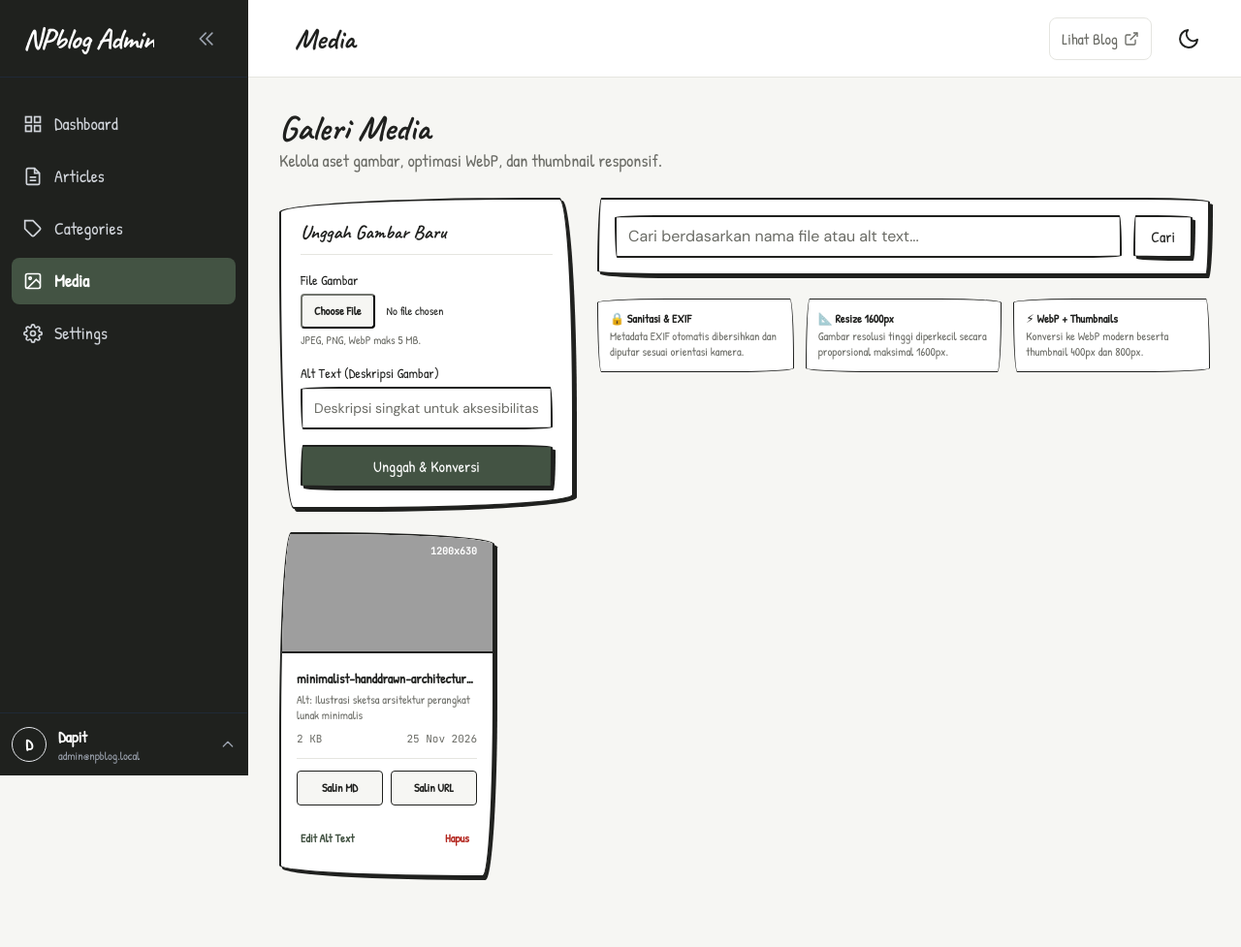
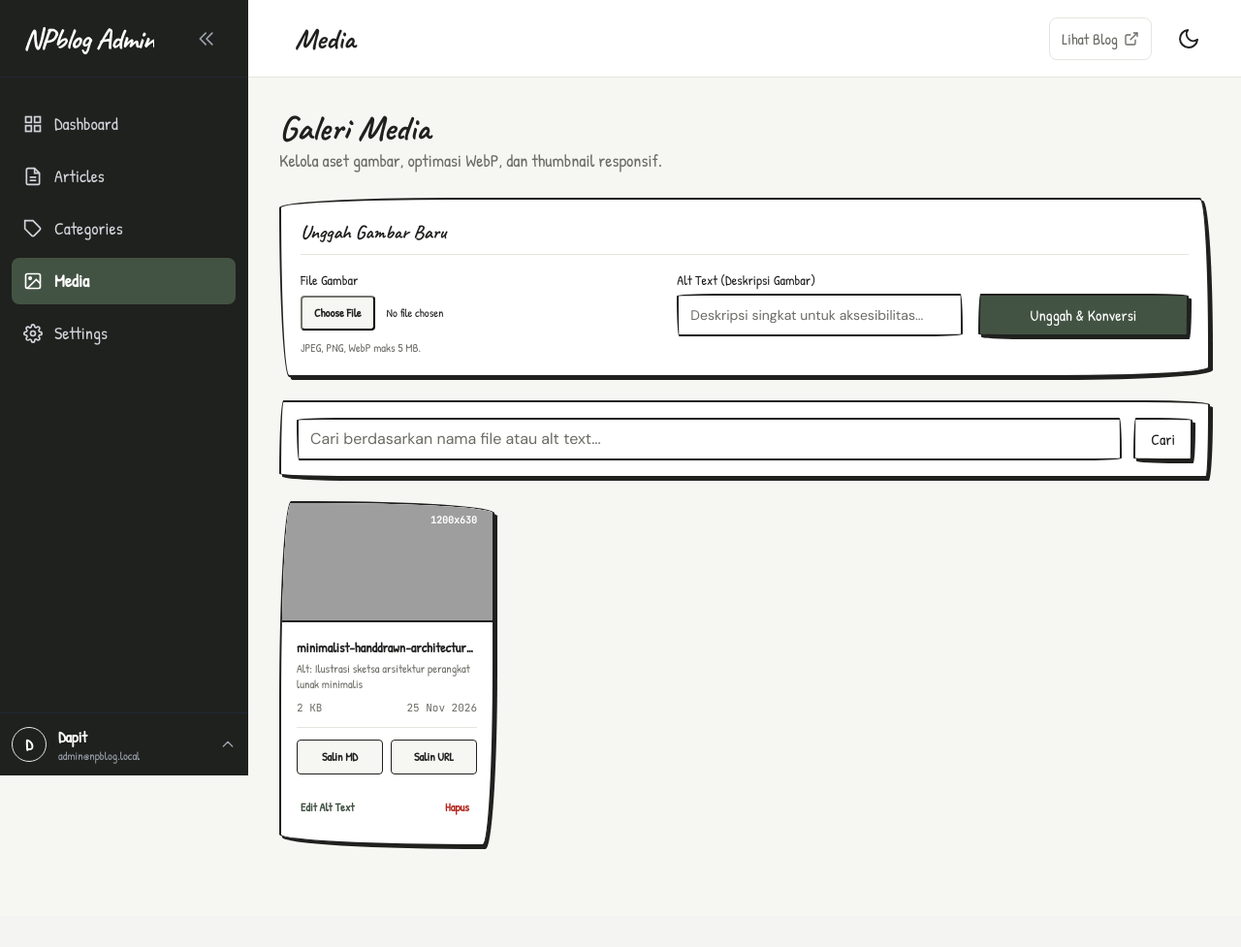
Before and after one commit to netph4ntom/npblog, a Laravel app: page /admin/media in a window 1280 px wide. Shown: the whole page at 97% size. After the commit the page ends 876 px from the top, so only its background shows below. Run offline with Laravel 12, Linux system fonts and the light colour scheme; a user stored in the database is signed in; data comes from the database, SQL or seed files in the repository; style sheets or scripts are compiled from the project's sources; parts of the project's set-up code (start-up, migrations or seed data) failed here and were passed over; grey boxes are pictures that could not be loaded.

Commit message:
chore(admin-media): remove pipeline feature highlight cards and balance upload/search layout

```diff
--- a/resources/views/admin/media/index.blade.php
+++ b/resources/views/admin/media/index.blade.php
@@ -30,15 +30,13 @@
             </div>
         </div>
 
-        <!-- Upload Panel & Search Bar -->
-        <div class="grid grid-cols-1 lg:grid-cols-3 gap-6">
-            <!-- Upload Box (1 col) -->
+        <!-- Upload Panel -->
         <x-sketch-box variant="a" class="p-5 bg-surface space-y-4">
             <h2 class="font-heading text-xl font-bold text-ink pb-2 border-b border-border">Unggah Gambar Baru</h2>
-                <form action="{{ route('admin.media.store') }}" method="POST" enctype="multipart/form-data" class="space-y-4">
+            <form action="{{ route('admin.media.store') }}" method="POST" enctype="multipart/form-data" class="grid grid-cols-1 lg:grid-cols-12 gap-4 items-start">
                 @csrf
 
-                    <div>
+                <div class="lg:col-span-5">
                     <x-input-label for="image" value="File Gambar" />
                     <input
                         type="file"
@@ -46,13 +44,13 @@
                         name="image"
                         accept="image/jpeg,image/png,image/webp"
                         required
-                            class="w-full text-xs font-ui text-text file:mr-3 file:py-2 file:px-3 file:rounded file:border-2 file:border-ink file:text-xs file:font-bold file:text-ink file:bg-bg file:cursor-pointer"
+                        class="w-full text-xs font-ui text-text file:mr-3 file:py-2 file:px-3 file:rounded file:border-2 file:border-ink file:text-xs file:font-bold file:text-ink file:bg-bg file:cursor-pointer min-h-[44px] py-0.5"
                     />
                     <p class="font-ui text-xs text-text-secondary mt-1">JPEG, PNG, WebP maks 5 MB.</p>
                     <x-input-error :messages="$errors->get('image')" class="mt-1" />
                 </div>
 
-                    <div>
+                <div class="lg:col-span-4">
                     <x-input-label for="alt_text" value="Alt Text (Deskripsi Gambar)" />
                     <x-text-input
                         id="alt_text"
@@ -65,14 +63,14 @@
                     <x-input-error :messages="$errors->get('alt_text')" class="mt-1" />
                 </div>
 
-                    <x-button type="submit" variant="primary" class="w-full">
+                <div class="lg:col-span-3 lg:pt-6">
+                    <x-button type="submit" variant="primary" class="w-full whitespace-nowrap">
                         Unggah & Konversi
                     </x-button>
+                </div>
             </form>
         </x-sketch-box>
 
-            <!-- Search & Info (2 cols) -->
-            <div class="lg:col-span-2 space-y-6">
         <!-- Search Box -->
         <x-sketch-box variant="b" class="p-4 bg-surface">
             <form action="{{ route('admin.media.index') }}" method="GET" class="flex flex-col sm:flex-row gap-3 items-center justify-between">
@@ -90,31 +88,13 @@
                         Cari
                     </x-button>
                     @if(request('q'))
-                                <a href="{{ route('admin.media.index') }}" class="font-ui text-sm text-text-secondary hover:text-ink px-2 py-1">
+                        <a href="{{ route('admin.media.index') }}" class="font-ui text-sm text-text-secondary hover:text-ink inline-flex items-center min-h-[44px] px-2">
                             Reset
                         </a>
                     @endif
                 </div>
             </form>
         </x-sketch-box>
-
-                <!-- Pipeline Feature Highlights -->
-                <div class="grid grid-cols-1 sm:grid-cols-3 gap-3 font-ui text-xs text-text-secondary">
-                    <div class="p-3 bg-surface border border-ink sketch-radius-a">
-                        <span class="font-bold text-ink block mb-0.5">🔒 Sanitasi & EXIF</span>
-                        Metadata EXIF otomatis dibersihkan dan diputar sesuai orientasi kamera.
-                    </div>
-                    <div class="p-3 bg-surface border border-ink sketch-radius-b">
-                        <span class="font-bold text-ink block mb-0.5">📐 Resize 1600px</span>
-                        Gambar resolusi tinggi diperkecil secara proporsional maksimal 1600px.
-                    </div>
-                    <div class="p-3 bg-surface border border-ink sketch-radius-c">
-                        <span class="font-bold text-ink block mb-0.5">⚡ WebP + Thumbnails</span>
-                        Konversi ke WebP modern beserta thumbnail 400px dan 800px.
-                    </div>
-                </div>
-            </div>
-        </div>
 
         <!-- Media Grid -->
         @if($media->isNotEmpty())
```
Also changed, not shown: tests/Feature/Admin/AdminMediaTest.php (+5 -1 lines). Lines whose indentation alone changed are shown as unchanged.
